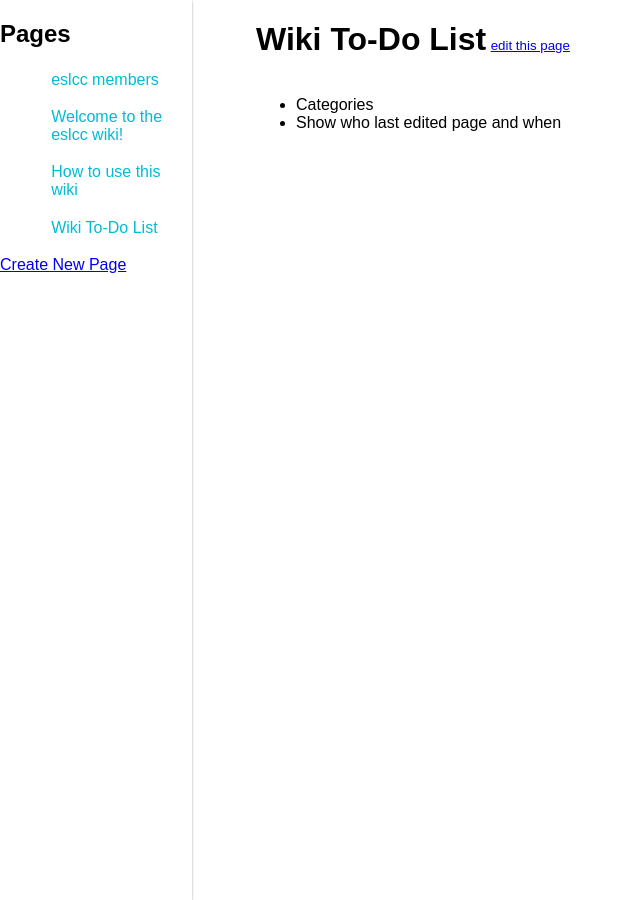
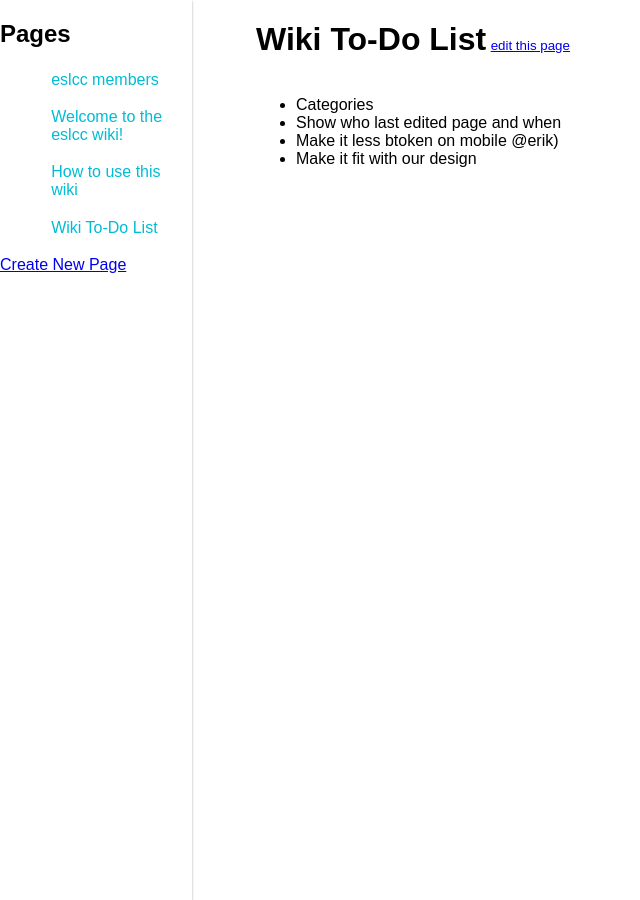
Before and after one commit to eslcc/wiki, a Jekyll site: the page built from pages/todo-list.md, in a window 1280 px wide. Shown: the whole page, without its empty margins (0-640 px from the left). Built offline with Jekyll 4.4.1, drawn with Linux system fonts in a browser that asks for light colours.

Commit message:
Update todo-list.md

```diff
--- a/pages/todo-list.md
+++ b/pages/todo-list.md
@@ -4,3 +4,5 @@ title: Wiki To-Do List
 
  * Categories
  * Show who last edited page and when
+ * Make it less btoken on mobile @erik)
+ * Make it fit with our design
```
